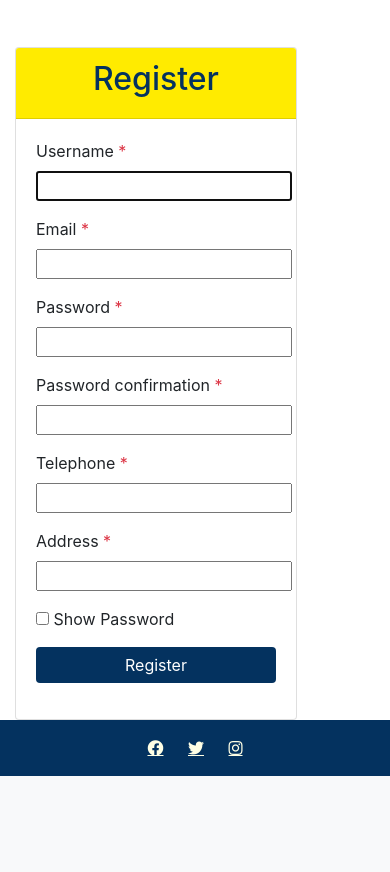
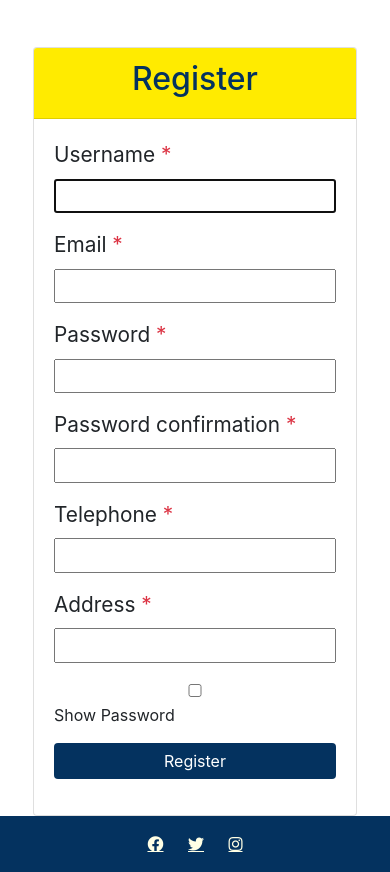
Before and after one commit to ibra8080/BSC-Hastedt-football-camp, a Django app: page /register/ in a window 390 px wide. Shown: the part 76-948 px from the top of the page. Before the commit the page ends 852 px from the top, so only its background shows below. Run offline with Django 4.2, Linux system fonts and the light colour scheme; some libraries are stand-ins or nearby versions.

Commit message:
Enhance responsiveness forms style

```diff
--- a/football_camp/static/css/style.css
+++ b/football_camp/static/css/style.css
@@ -55,7 +55,9 @@ h2.title {
     color: #FFFFE5;
 }
 
-.hero-content h1, .hero-content .hero-slogan, .hero-content .hero-description {
+.hero-content h1,
+.hero-content .hero-slogan,
+.hero-content .hero-description {
     margin: 0;
 }
 
@@ -71,7 +73,7 @@ h2.title {
     text-transform: uppercase;
 }
 
-/* Login Page Styles */
+/* Form Styles */
 .card-header {
     background-color: #ffeb00 !important;
     color: #04325F;
@@ -109,22 +111,52 @@ h2.title {
     color: #1E1E1E;
 }
 
-.login-container, .register-container {
+.login-container {
     display: flex;
     justify-content: center;
     align-items: center;
     min-height: 80vh;
 }
 
-
-/* Registration Page Styles */
-
-.justify-content-center {
-    width: 80vw;
+.register-container .card {
+    width: 90%;
+    max-width: 500px;
+    margin: auto;
 }
 
-.form-container {
-    width: 80vw !important;
+.form-group {
+    width: 100%;
+    margin-bottom: 1rem;
+}
+
+.form-group label {
+    width: 100%;
+    text-align: left;
+    margin-bottom: 0.5rem;
+}
+
+.form-group input,
+.form-group select,
+.form-group textarea {
+    width: 100%;
+}
+
+.btn-primary {
+    width: 100%;
+    margin-top: 1rem;
+}
+
+.form-group label,
+.form-group input::placeholder,
+.form-group select,
+.form-group textarea {
+    font-size: 1.5em;
+}
+
+.form-group input,
+.form-group select,
+.form-group textarea {
+    font-size: 1.2em;
 }
 
 /* footer */
@@ -139,3 +171,31 @@ footer .fab {
     color: #ffffe5;
     margin: 0px 10px 0px 10px;
 }
+
+/* Responsive form styling */
+@media (max-width: 767.98px) {
+    .form-group label,
+    .form-group input,
+    .form-group select,
+    .form-group textarea,
+    .btn-primary {
+        width: 100%;
+    }
+
+    .card-body {
+        padding: 1rem;
+    }
+
+    .form-group label,
+    .form-group input::placeholder,
+    .form-group select,
+    .form-group textarea {
+        font-size: 1.3em;
+    }
+
+    .form-group input,
+    .form-group select,
+    .form-group textarea {
+        font-size: 1.2em;
+    }
+}
--- a/football_camp/static/js/script.js
+++ b/football_camp/static/js/script.js
@@ -1,17 +1,18 @@
 console.log("It works!");
 
 document.addEventListener('DOMContentLoaded', function() {
-    var showPasswordCheckbox = document.getElementById('show_password');
-    if (showPasswordCheckbox) {
-        showPasswordCheckbox.addEventListener('change', function() {
-            var passwordFields = document.querySelectorAll('input[type="password"]');
-            passwordFields.forEach(field => {
-                if (this.checked) {
-                    field.type = 'text';
-                } else {
-                    field.type = 'password';
-                }
-            });
+    const showPasswordCheckbox = document.getElementById('show_password');
+    const passwordFields = document.querySelectorAll('input[type="password"]');
+
+    showPasswordCheckbox.addEventListener('change', function() {
+        const type = this.checked ? 'text' : 'password';
+        passwordFields.forEach(field => {
+            field.setAttribute('type', type);
         });
-    }
+    });
+
+    const telephoneField = document.querySelector('input[name="telephone"]');
+    telephoneField.addEventListener('input', function() {
+        this.value = this.value.replace(/\D/g, '');
+    });
 });
--- a/football_camp/templates/registration/register.html
+++ b/football_camp/templates/registration/register.html
@@ -4,9 +4,9 @@
 {% block title %}Register{% endblock %}
 
 {% block content %}
-<div class="container">
+<div class="container register-container">
     <div class="row justify-content-center">
-        <div class="col-md-10">
+        <div class="col-md-8 col-lg-6">
             <div class="card mt-5">
                 <div class="card-header text-center">
                     <h2>Register</h2>
```
Also changed, not shown: db.sqlite3.
